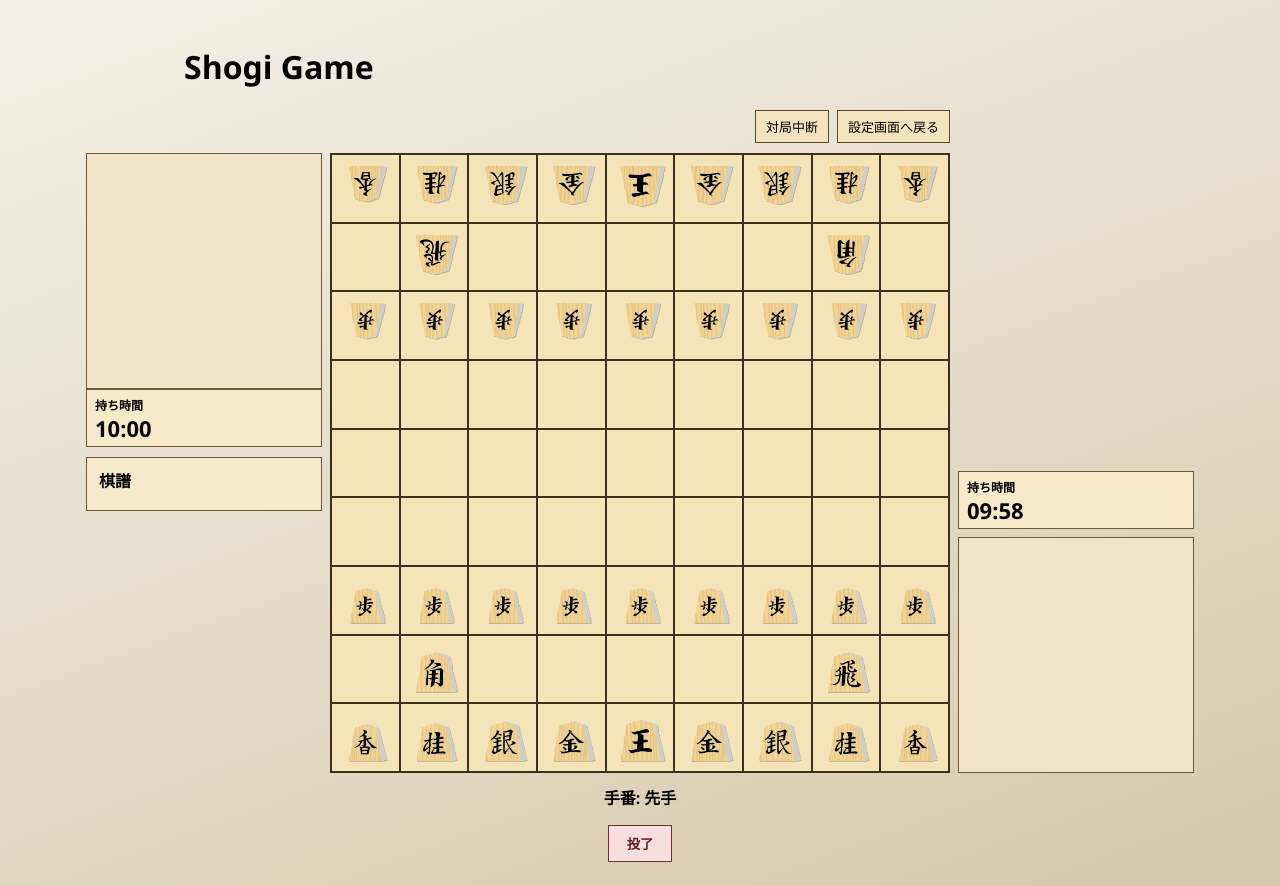
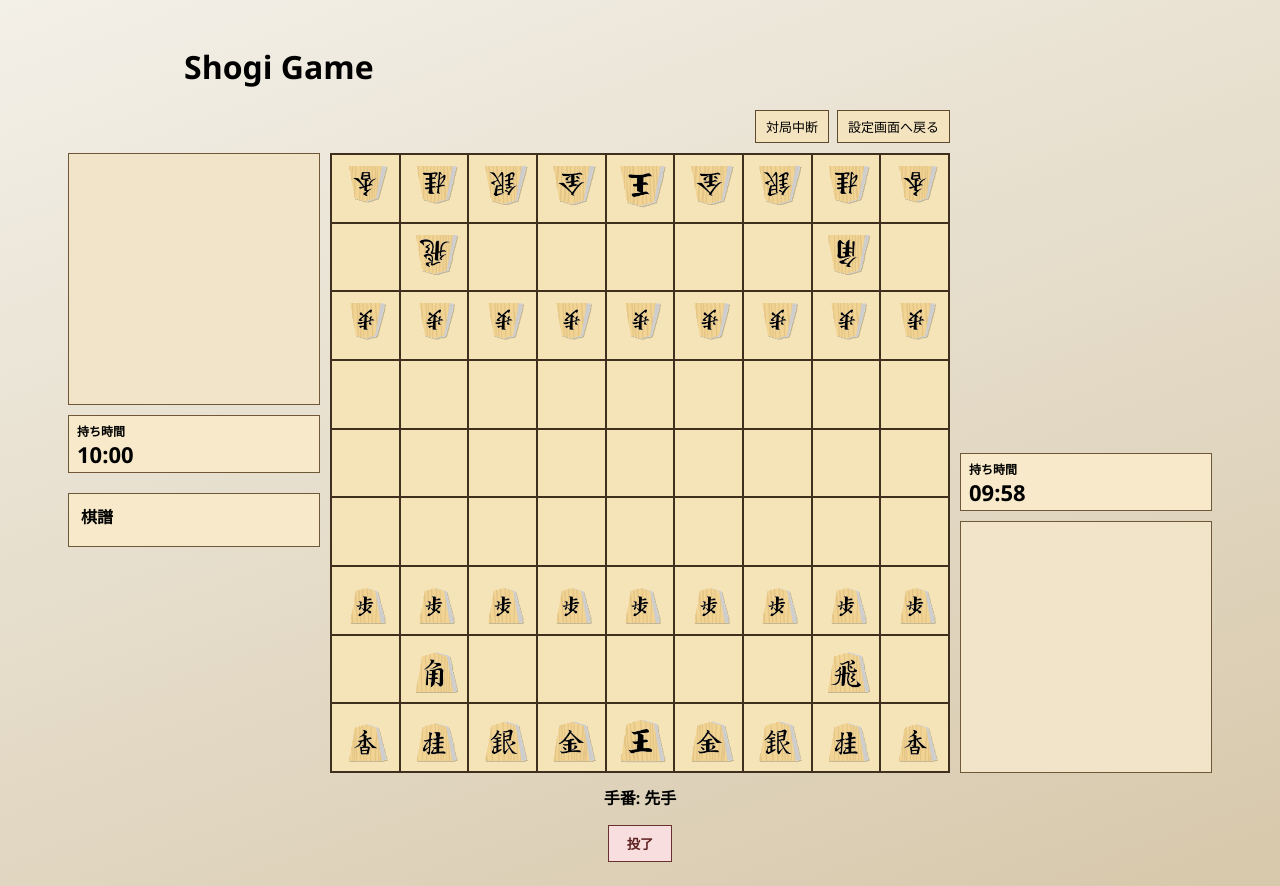
Before and after one commit to drumsuko1113/codex_test_creategame, a React (Vite) app in the folder app/: page / in a window 1280 px wide. Both pictures are taken after a click on the button "対局開始". Built offline with nearby package versions, Linux system fonts and the light colour scheme.

Commit message:
先後の駒台間隔と駒サイズを統一し駒台サイズを拡大

```diff
--- a/app/src/styles/globals.css
+++ b/app/src/styles/globals.css
@@ -205,31 +205,32 @@ body {
 
 .hand-anchor {
   position: absolute;
-  width: 236px;
+  width: 252px;
+  display: grid;
+  gap: 10px;
 }
 
 .hand-anchor-white {
-  left: -244px;
+  left: -262px;
   top: 0;
 }
 
 .hand-anchor-black {
-  right: -244px;
+  right: -262px;
   bottom: 0;
 }
 
 .hand-panel {
   display: grid;
   gap: 8px;
-  width: 236px;
-  height: 236px;
+  width: 252px;
+  height: 252px;
   padding: 10px;
   border: 1px solid #6e5838;
   background: #f1e4c8;
 }
 
 .clock-panel {
-  margin-bottom: 8px;
   border: 1px solid #6e5838;
   background: #f7e9c9;
   padding: 6px 8px;
@@ -284,6 +285,10 @@ body {
   flex: 0 0 100%;
   display: grid;
   place-items: center;
+}
+
+.hand-piece-icon .piece {
+  width: 92%;
 }
 
 .hand-piece-stack {
@@ -396,7 +401,7 @@ body {
 
   .hand-anchor {
     position: static;
-    width: 236px;
+    width: 252px;
     margin: 0 auto;
   }
 
```
